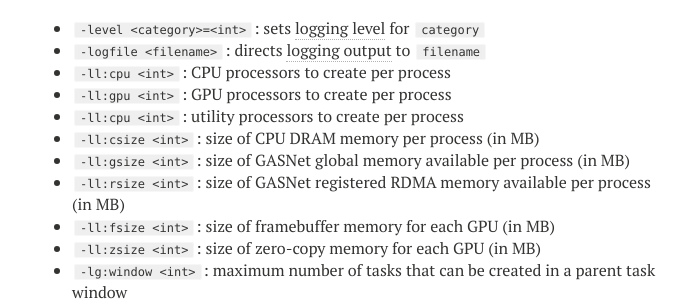
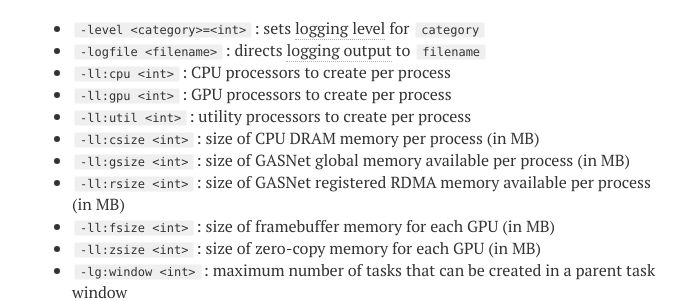
Before and after one commit to apryakhin/legion.stanford.edu, a Jekyll site: the page built from starting.md, in a window 1280 px wide and 900 px high, scrolled down 1701 px. Shown: the part 250-551 px from the top of the window, without its empty margins (288-980 px from the left). Built offline with Jekyll 4.4.1, drawn with Linux system fonts in a browser that asks for light colours; nearby versions of some CDN libraries.

Commit message:
Fixing cpu -> util typo

```diff
--- a/starting.md
+++ b/starting.md
@@ -89,7 +89,7 @@ parameters. Below are some of the more commonly used flags:
     directs [logging output](/debugging/#logging-infrastructure) to `filename`
   * `-ll:cpu <int>`: CPU processors to create per process
   * `-ll:gpu <int>`: GPU processors to create per process
-  * `-ll:cpu <int>`: utility processors to create per process
+  * `-ll:util <int>`: utility processors to create per process
   * `-ll:csize <int>`: size of CPU DRAM memory per process (in MB)
   * `-ll:gsize <int>`: size of GASNet global memory available per process (in MB)
   * `-ll:rsize <int>`: size of GASNet registered RDMA memory available per process (in MB)
```
